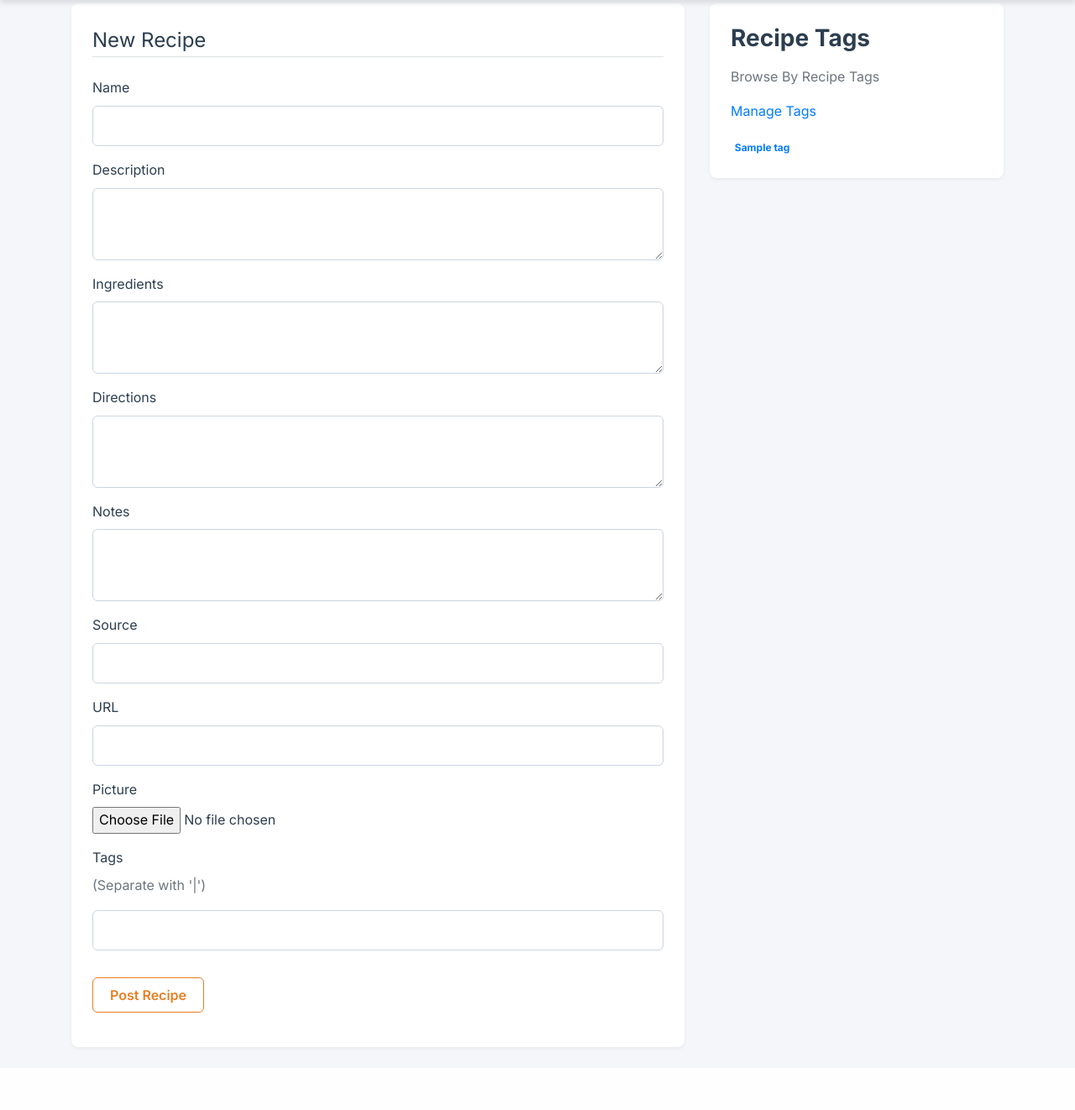
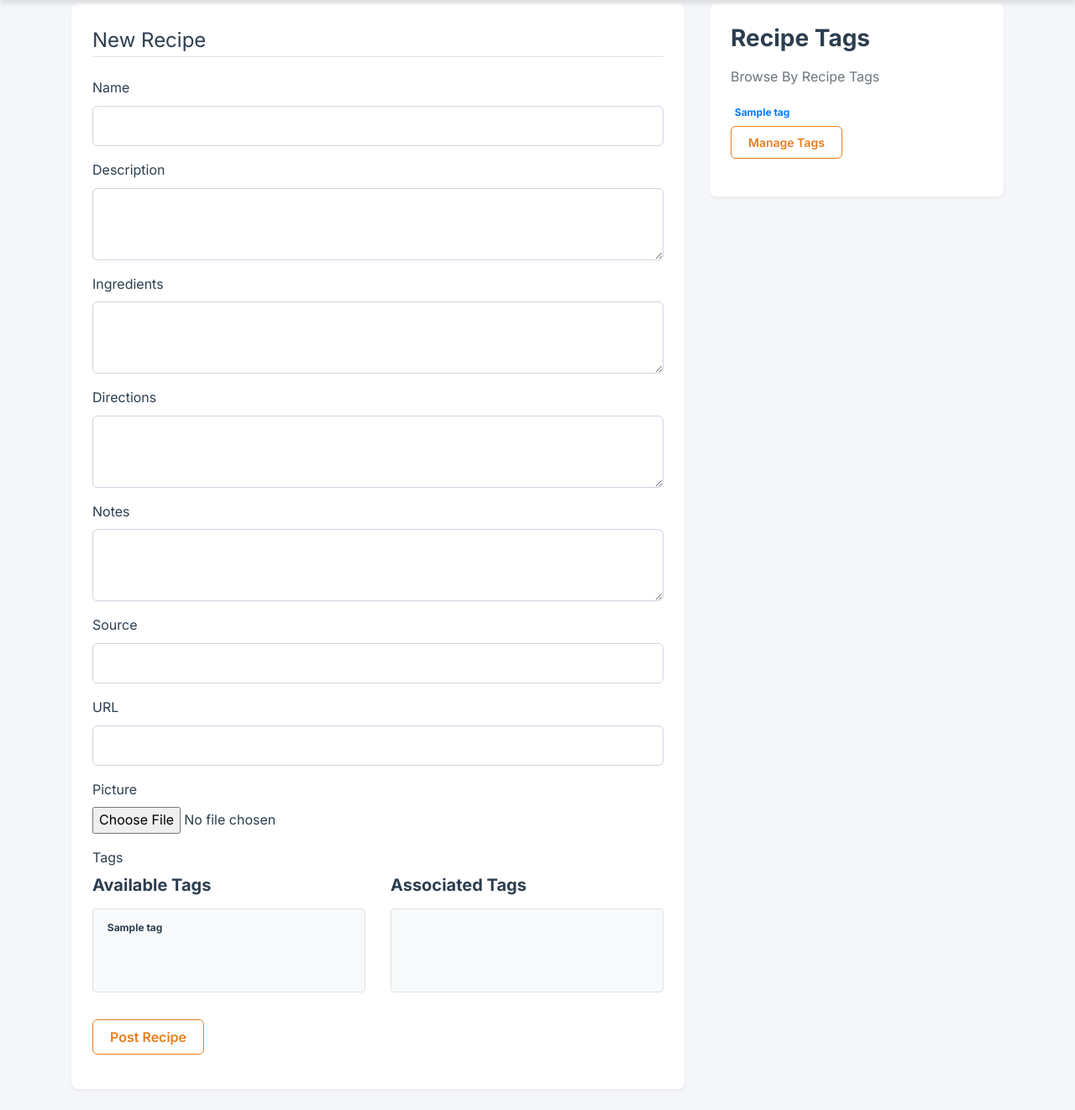
Before and after one commit to JordanMena/Household_Webpage, a Flask app: page /recipes/new in a window 1280 px wide. Shown: the part 76-1398 px from the top of the page at 84% size. Before the commit the page ends 1327 px from the top, so only its background shows below. Run offline with Flask 2, Linux system fonts and the light colour scheme; tables that the repository leaves empty hold one stand-in row (values such as "Sample post"); some libraries are stand-ins or nearby versions.

Commit message:
changed tagging feature to pick and choose

```diff
--- a/home_page/templates/add_recipe.html
+++ b/home_page/templates/add_recipe.html
@@ -1,6 +1,6 @@
 {% extends "recipes_layout.html" %}
 {% block content %}
-<div class = "content-section">
+<div class="content-section">
     <!-- must set enctype to this val to disable character encoding for file upload -->
     <form method="POST" action="" enctype="multipart/form-data">
         {{ form.hidden_tag() }}
@@ -109,22 +109,52 @@
                 {{ form.picture.label() }}
                 {{ form.picture(class="form-control-file") }}
                 {% if form.picture.errors %}
-                    {% for error in form.picture.errors %}
-                        <span class="text-danger">{{ error }}</span></br>
-                    {% endfor %}
+                {% for error in form.picture.errors %}
+                <span class="text-danger">{{ error }}</span></br>
+                {% endfor %}
                 {% endif %}
             </div>
+            <!-- TAGS -->
             <div class="form-group">
-                {{ form.tags.label(class="form-control-label") }}<p class="text-muted">(Separate with '|')</p>
+                {% set tag_names = [] %}
+                {% if form.tags.data %}
+                {% for tag in form.tags.data %}
+                {% if tag is string %}
+                {% set _ = tag_names.append(tag) %}
+                {% elif tag.name is defined %}
+                {% set _ = tag_names.append(tag.name) %}
+                {% else %}
+                {% set _ = tag_names.append(tag|string) %}
+                {% endif %}
+                {% endfor %}
+                {% endif %}
+                {{ form.tags(class="d-none", id="tags", value=tag_names|join('|')) }}
+                <label>Tags</label>
+                <div class="row">
+                    <div class="col-md-6">
+                        <h5>Available Tags</h5>
+                        <div id="available-tags" class="border p-2 rounded"
+                            style="min-height: 100px; max-height: 300px; overflow-y: auto; background-color: #f8f9fa;">
+                            {% for tag in all_tags %}
+                            <span class="badge badge-{{ tag.color }} m-1 tag-item" data-tag-name="{{ tag.name }}"
+                                style="cursor: pointer; user-select: none;">{{ tag.name }}</span>
+                            {% endfor %}
+                        </div>
+                    </div>
+                    <div class="col-md-6">
+                        <h5>Associated Tags</h5>
+                        <div id="associated-tags" class="border p-2 rounded"
+                            style="min-height: 100px; max-height: 300px; overflow-y: auto; background-color: #f8f9fa;">
+                            <!-- Populated by JS -->
+                        </div>
+                    </div>
+                </div>
                 {% if form.tags.errors %}
-                {{ form.tags(class="form-control form-control-lg is-invalid") }}
-                <div class="invalid-feedback">
+                <div class="invalid-feedback d-block">
                     {% for error in form.tags.errors %}
                     <span>{{ error }}</span>
                     {% endfor %}
                 </div>
-                {% else %}
-                {{ form.tags(class="form-control form-control-lg") }}
                 {% endif %}
             </div>
         </fieldset>
@@ -134,3 +164,68 @@
     </form>
 </div>
 {% endblock content %}
+
+{% block scripts %}
+<script>
+    document.addEventListener('DOMContentLoaded', function () {
+        const availableContainer = document.getElementById('available-tags');
+        const associatedContainer = document.getElementById('associated-tags');
+        const hiddenInput = document.getElementById('tags');
+
+        if (!availableContainer || !associatedContainer || !hiddenInput) {
+            console.error("Tag UI elements not found");
+            return;
+        }
+
+        // Helper to update hidden input
+        function updateHiddenInput() {
+            const tags = Array.from(associatedContainer.children).map(el => el.dataset.tagName);
+            hiddenInput.value = tags.join('|');
+        }
+
+        // Move tag function
+        function moveTag(tagElement, targetContainer) {
+            targetContainer.appendChild(tagElement);
+
+            // Sort tags alphabetically in the target container
+            const sortedTags = Array.from(targetContainer.children).sort((a, b) => {
+                return a.textContent.trim().localeCompare(b.textContent.trim());
+            });
+            targetContainer.innerHTML = '';
+            sortedTags.forEach(tag => targetContainer.appendChild(tag));
+
+            updateHiddenInput();
+        }
+
+        // Event delegation
+        document.addEventListener('click', function (e) {
+            if (e.target.classList.contains('tag-item')) {
+                const parent = e.target.parentElement;
+                if (parent === availableContainer) {
+                    moveTag(e.target, associatedContainer);
+                } else if (parent === associatedContainer) {
+                    moveTag(e.target, availableContainer);
+                }
+            }
+        });
+
+        // Initialize from hidden input
+        if (hiddenInput.value) {
+            const currentTags = hiddenInput.value.split('|').filter(t => t);
+            currentTags.forEach(tagName => {
+                // Find by data attribute
+                const tagEl = Array.from(availableContainer.children).find(el => el.dataset.tagName === tagName);
+                if (tagEl) {
+                    associatedContainer.appendChild(tagEl);
+                }
+            });
+            // Sort associated container after initialization
+            const sortedTags = Array.from(associatedContainer.children).sort((a, b) => {
+                return a.textContent.trim().localeCompare(b.textContent.trim());
+            });
+            associatedContainer.innerHTML = '';
+            sortedTags.forEach(tag => associatedContainer.appendChild(tag));
+        }
+    });
+</script>
+{% endblock scripts %}
--- a/home_page/templates/layout.html
+++ b/home_page/templates/layout.html
@@ -85,6 +85,7 @@
   <script src="https://stackpath.bootstrapcdn.com/bootstrap/4.4.1/js/bootstrap.min.js"
     integrity="sha384-wfSDF2E50Y2D1uUdj0O3uMBJnjuUD4Ih7YwaYd1iqfktj0Uod8GCExl3Og8ifwB6"
     crossorigin="anonymous"></script>
+  {% block scripts %}{% endblock %}
 </body>
 
 </html>
--- a/home_page/templates/recipes.html
+++ b/home_page/templates/recipes.html
@@ -2,7 +2,7 @@
 {% block content %}
 <h1>Recipes</h1>
 <div>
-    <a class="btn btn-light btn-sm mt-1 mb-1" href="{{ url_for('users.new_recipe') }}">New Recipe</a>
+    <a class="btn btn-info btn-sm mt-1 mb-1" href="{{ url_for('users.new_recipe') }}">New Recipe</a>
 </div>
 <hr>
 {% for recipe in recipes.items %}
--- a/home_page/templates/recipes_layout.html
+++ b/home_page/templates/recipes_layout.html
@@ -5,10 +5,11 @@
     <div class="content-section">
         <h3>Recipe Tags</h3>
         <p class='text-muted'>Browse By Recipe Tags</p>
-        <p><a href="{{ url_for('users.manage_tags') }}">Manage Tags</a></p>
         {% for tag in g.recipe_tags %}
         <a href="{{ url_for('users.tag', tag_id=tag.id) }}" class="badge badge-{{ tag.color }}">{{ tag.name }}</a>
         {% endfor %}
+        <p><a class="btn btn-outline-info btn-sm mt-1 mb-1" href="{{ url_for('users.manage_tags') }}">Manage Tags</a>
+        </p>
     </div>
 </div>
 {% endblock %}
--- a/home_page/users/forms.py
+++ b/home_page/users/forms.py
@@ -100,7 +100,12 @@ class TagListField(StringField):
         if self.data:
             names = []
             for tag in self.data:
-                names.append(tag.name)
+                if isinstance(tag, str):
+                    names.append(tag)
+                elif hasattr(tag, 'name'):
+                    names.append(tag.name)
+                else:
+                    names.append(str(tag))
             return u'|'.join(names)
         else:
             return u''
--- a/home_page/users/routes.py
+++ b/home_page/users/routes.py
@@ -137,8 +137,9 @@ def new_recipe():
         db.session.commit()
         flash('Your recipe has been added!', 'success')
         return redirect(url_for('users.recipes'))
+    tags = Tag.query.order_by(Tag.name).all()
     return render_template('add_recipe.html', title='New Recipe',
-                           form=form, legend='New Recipe')
+                           form=form, legend='New Recipe', all_tags=tags)
 
 
 @users.route("/recipe/<int:recipe_id>/update", methods=['GET', 'POST'])
@@ -168,8 +169,9 @@ def update_recipe(recipe_id):
         form.notes.data = recipe.notes
         form.source.data = recipe.source
         form.tags.data = recipe.tags
+    tags = Tag.query.order_by(Tag.name).all()
     return render_template('add_recipe.html', title='Update Recipe',
-                           form=form, legend='Update Recipe')
+                           form=form, legend='Update Recipe', all_tags=tags)
 
 
 @users.route("/recipe/<int:recipe_id>/delete", methods=['POST'])
```
